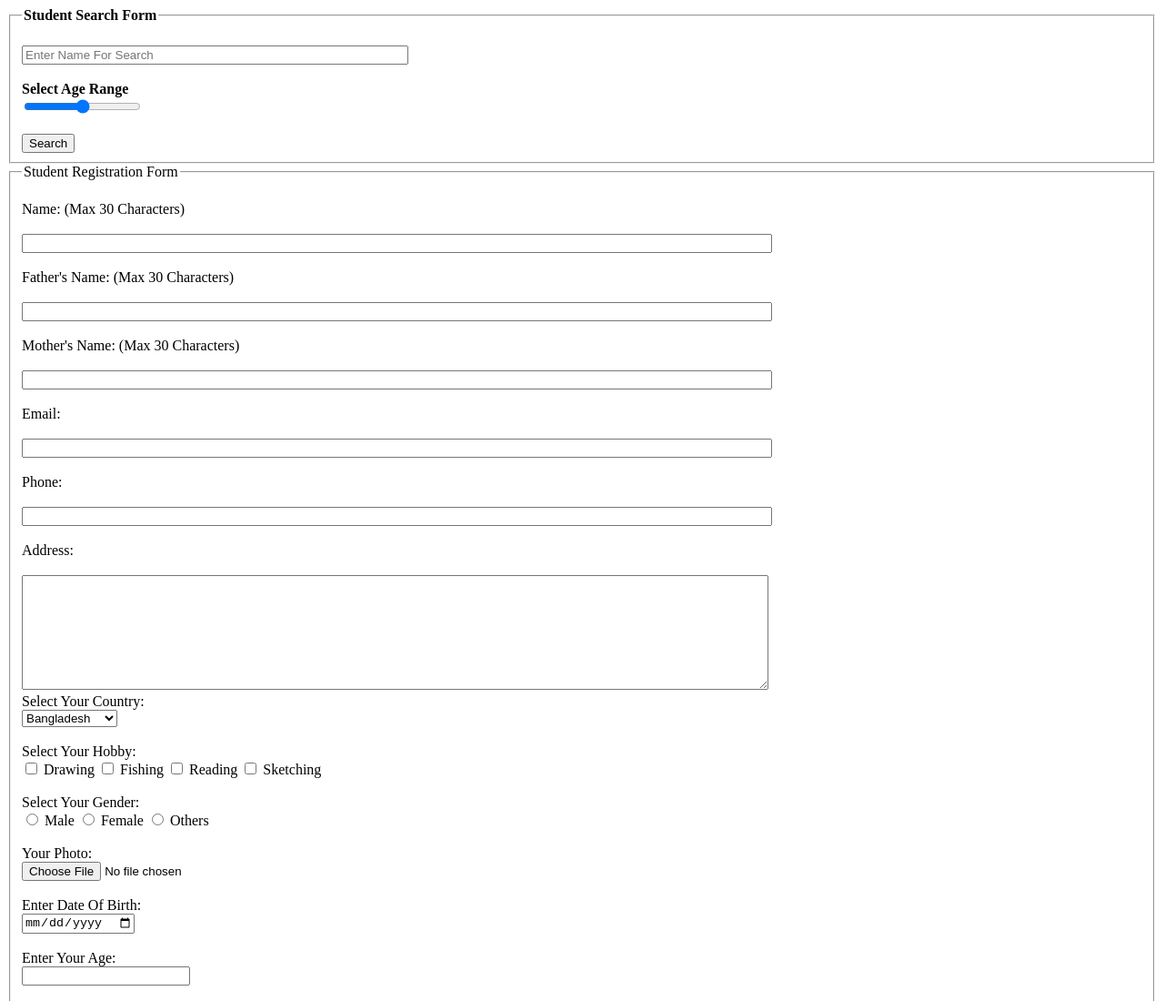
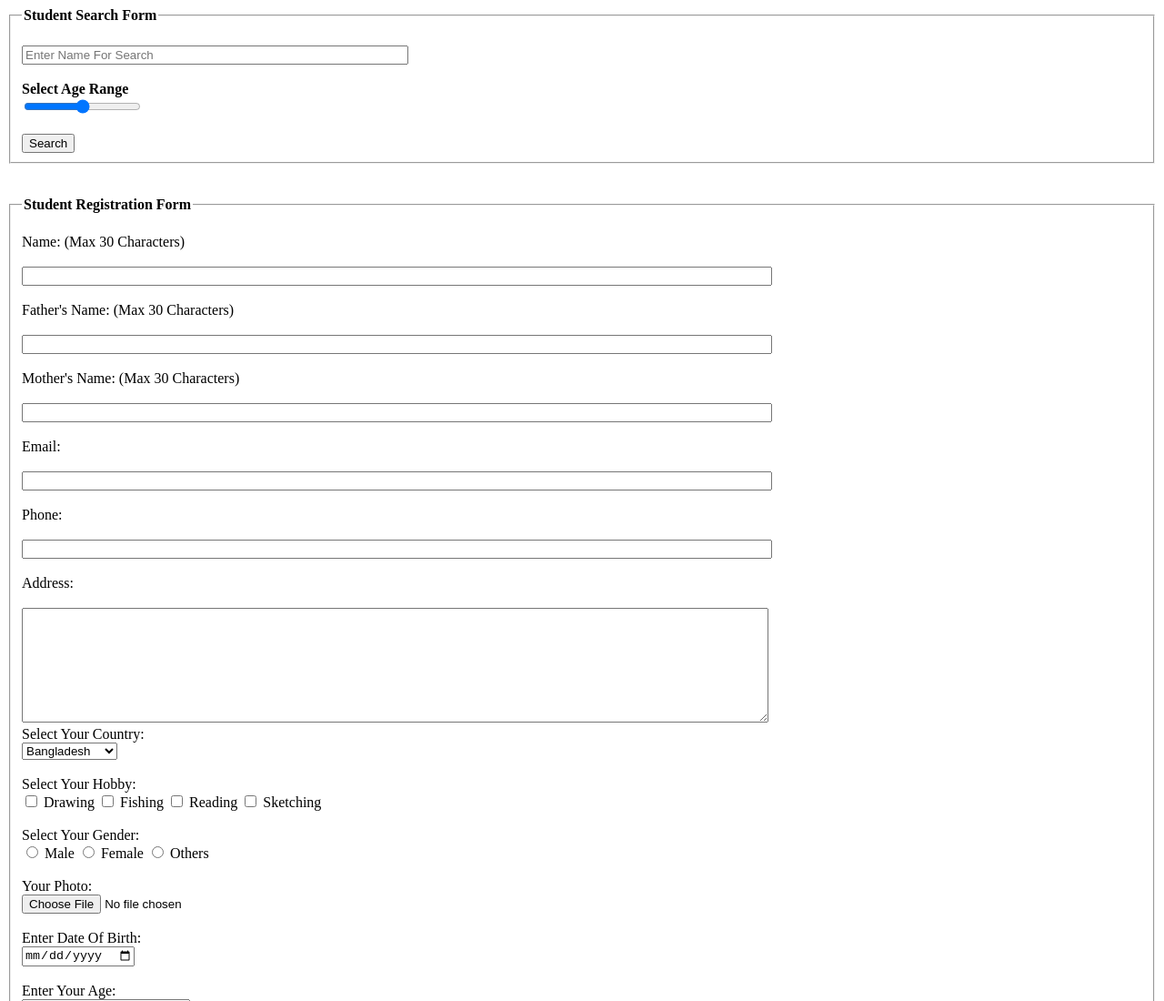
Before and after one commit to TonuSH/Class-02, a plain HTML site: page index.html in a window 1280 px wide. Shown: the top 1100 px of the page at 91% size. Drawn offline with Linux system fonts and the light colour scheme.

Commit message:
modified

```diff
--- a/index.html
+++ b/index.html
@@ -20,8 +20,10 @@
             <br>
             <button type="submit">Search</button>
         </fieldset>
+        <br>
+        <br>
         <fieldset>
-            <legend>Student Registration Form</legend>
+            <legend><b>Student Registration Form</b></legend>
             <br>
             <label for="name">Name: (Max 30 Characters)</label>
             <br>
```
